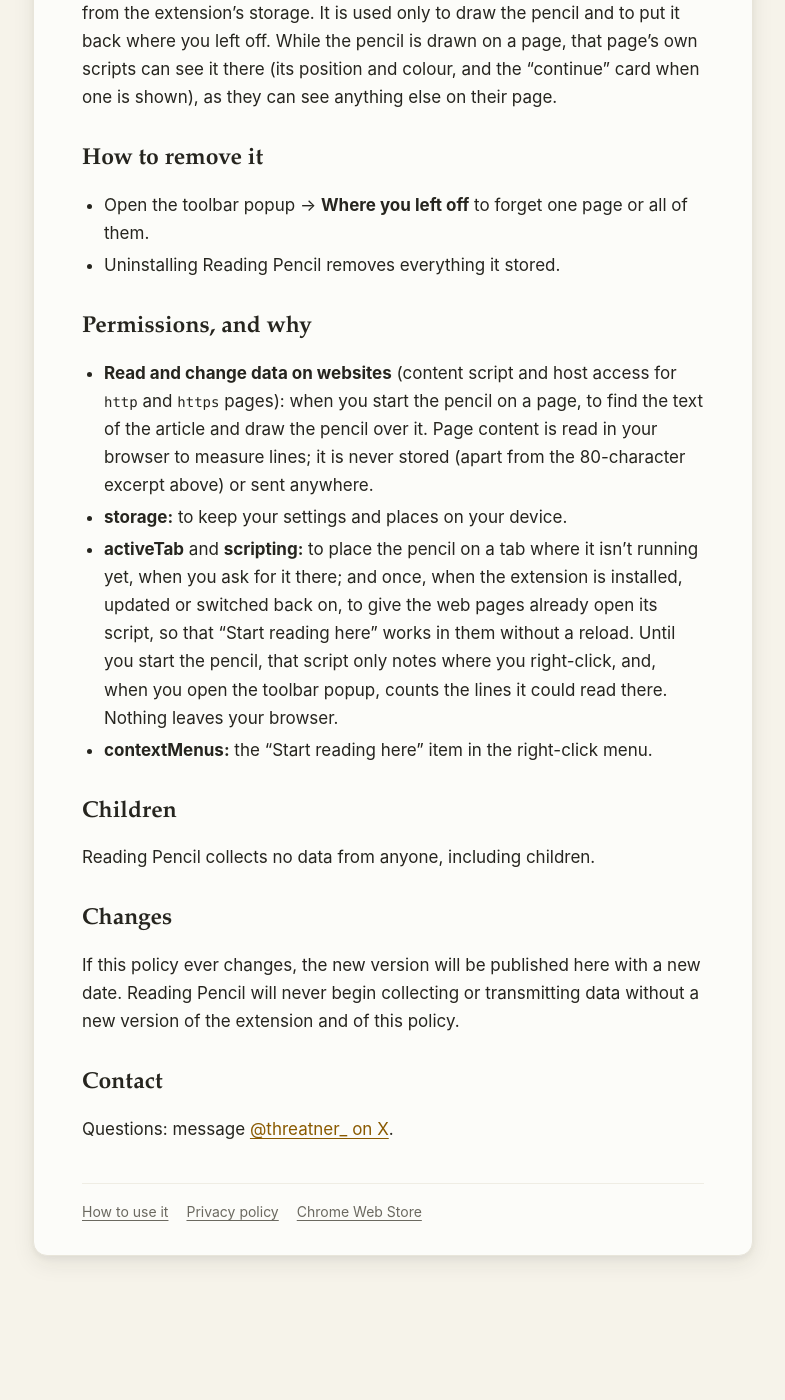
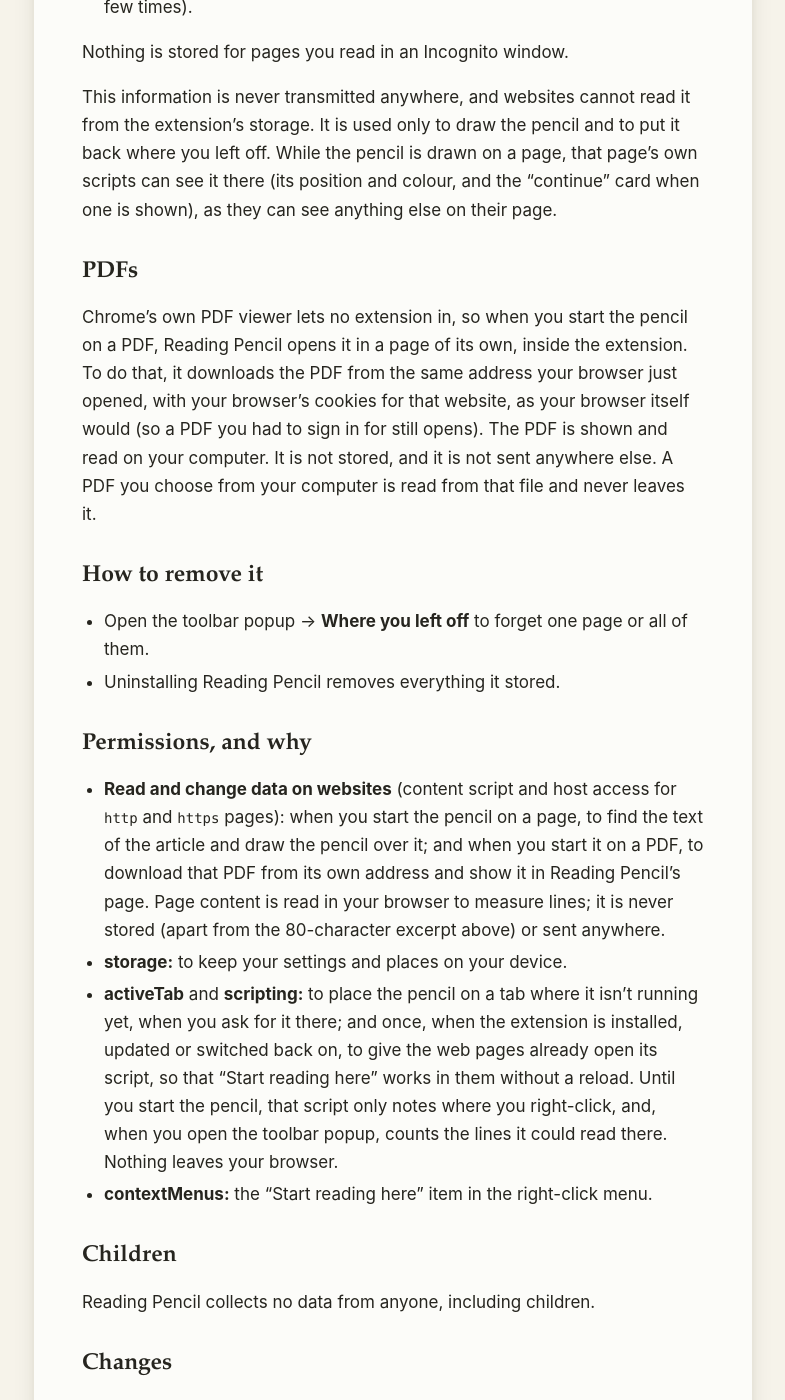
Before and after one commit to threatner/threatner.github.io, a Jekyll site: the page built from reading-pencil/privacy.md, in a window 1280 px wide and 1400 px high, scrolled down 1152 px. Shown: the whole window, without its empty margins (247-1032 px from the left). Built offline with Jekyll 4.4.1, drawn with Linux system fonts in a browser that asks for light colours; before the commit the page ends 2464 px from its top, so only the background shows below that; some of the changed text lies outside the part shown.

Commit message:
Reading Pencil 1.2.0: PDFs
The help page says it reads PDFs, in a page of its own. The privacy
policy, copied from PRIVACY.md, names the one request it now makes:
fetching a PDF the pencil is started on again, from its own address.

Co-Authored-By: Claude Opus 5.5 <noreply@anthropic.com>

```diff
--- a/reading-pencil/privacy.md
+++ b/reading-pencil/privacy.md
@@ -15,9 +15,12 @@ short version: **nothing leaves your computer.**
 
 ## What Reading Pencil collects
 
-Nothing is collected, sent or shared. Reading Pencil makes no network requests
-of any kind. It has no analytics, no crash reporting, no advertising, no
-accounts and no servers.
+Nothing is collected, sent or shared. Reading Pencil has no analytics, no
+crash reporting, no advertising, no accounts and no servers. It makes one
+kind of network request only: when you start the pencil on a PDF, it fetches
+that PDF again from the address it is already at, to show it in a page of its
+own (see "PDFs" below). That request goes only to the website the PDF comes
+from.
 
 ## What it stores on your device
 
@@ -28,8 +31,9 @@ extension storage (`chrome.storage.local`), on your computer only:
   highlight strength, and whether to keep to the article.
 - **Where you left off:** for each long page you have started reading with
   the pencil (at most 50; the oldest are removed first):
-  - the page's address (and, if the site changed its address while you
-    read, up to three other addresses of the same article), with tracking
+  - the page's address (for a PDF, the PDF's address; and, if the site
+    changed its address while you read, up to three other addresses of the
+    same article), with tracking
     parameters (such as `utm_source`) and parameters that carry secrets
     (such as tokens, passwords, signatures, session IDs or email
     addresses) removed; very long addresses are not kept at all;
@@ -47,6 +51,16 @@ it back where you left off. While the pencil is drawn on a page, that page's
 own scripts can see it there (its position and colour, and the "continue"
 card when one is shown), as they can see anything else on their page.
 
+## PDFs
+
+Chrome's own PDF viewer lets no extension in, so when you start the pencil on
+a PDF, Reading Pencil opens it in a page of its own, inside the extension. To
+do that, it downloads the PDF from the same address your browser just opened,
+with your browser's cookies for that website, as your browser itself would
+(so a PDF you had to sign in for still opens). The PDF is shown and read on
+your computer. It is not stored, and it is not sent anywhere else. A PDF you
+choose from your computer is read from that file and never leaves it.
+
 ## How to remove it
 
 - Open the toolbar popup → **Where you left off** to forget one page or all of
@@ -57,9 +71,10 @@ card when one is shown), as they can see anything else on their page.
 
 - **Read and change data on websites** (content script and host access for
   `http` and `https` pages): when you start the pencil on a page, to find the
-  text of the article and draw the pencil over it. Page content is read in
-  your browser to measure lines; it is never stored (apart from the
-  80-character excerpt above) or sent anywhere.
+  text of the article and draw the pencil over it; and when you start it on a
+  PDF, to download that PDF from its own address and show it in Reading
+  Pencil's page. Page content is read in your browser to measure lines; it is
+  never stored (apart from the 80-character excerpt above) or sent anywhere.
 - **storage:** to keep your settings and places on your device.
 - **activeTab** and **scripting:** to place the pencil on a tab where it
   isn't running yet, when you ask for it there; and once, when the extension
```
Also changed, not shown: other parts of reading-pencil/privacy.md (+1 -1 lines), reading-pencil/index.md (+2 -1 lines).
